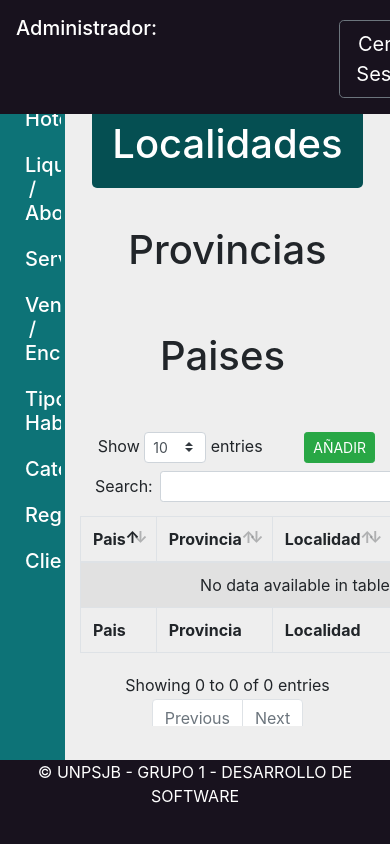
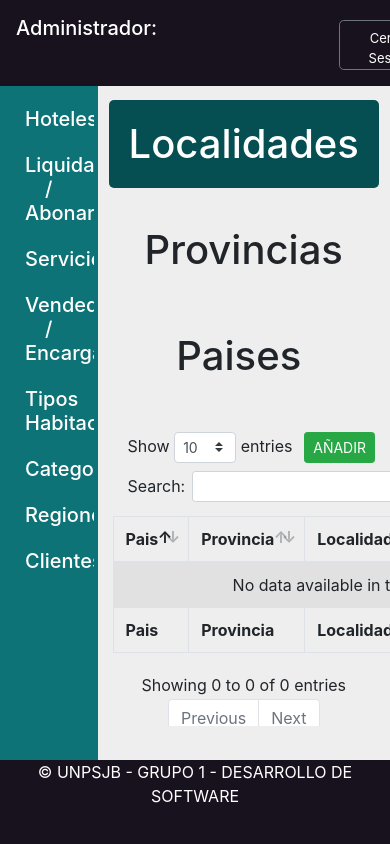
Before and after one commit to juanjca1990/Hotel-Overclock, a Django app: template core/templates/core/regionAdmin.html in a window 390 px wide. Run offline with Django 3.2, Linux system fonts and the light colour scheme; the template is opened without the code that fills it, so the values that code supplies are empty; parts of the project's set-up code (start-up, migrations or seed data) failed here and were passed over; some libraries are stand-ins or nearby versions.

Commit message:
feat(sidebar): hago responsive el sidebar

```diff
--- a/templates/base/base.html
+++ b/templates/base/base.html
@@ -36,14 +36,20 @@
     <!-- HEADER -->
     <div class="container-fluid mainHeader p-3 fixed-top">
         <div class="row">
-            <div class="col-5">
+            <div>
+                <button id="hamburger-menu" class="btn btn-primary d-none menu position-absolute dis" style="z-index: 100;">
+                    ☰
+                </button>
+            </div>
+            <div class="col-8">
                 {% block header %}
 
                 {% endblock header %}
 
             </div>
-            <div class="col-5">
+            <div class="col-2">
                 {% block headerContenido %}
+
                 {% endblock headerContenido %}
 
              {% block carrito %}
@@ -53,19 +59,19 @@
 
                 {% block cerrarSecion %}
                     <button onclick="location.href='/core/logout'" style="text-decoration:none; align-items:right;"
-                    class="rounded-1 btn btn-lg btn-outline-secondary text-white float-center mt-1  "> Cerrar Sesion
+                    class="botonCerrarSesion rounded-1 btn btn-lg btn-outline-secondary text-white float-center mt-1  "> Cerrar Sesion
                     </button>
                 {% endblock cerrarSecion %}
-
-
 
             </div>
         </div>
     </div>
 
+
     <!-- opciones + contenido -->
     <div class="container-fluid position-fixed  miEstiloPiola">
         <div class="row">
+
             <!-- SIDEBAR -->
             <div class="col-2 px-1" id="sticky-sidebar">
                 <div class="nav flex-column flex-nowrap vh-100 overflow-auto text-white p-2 pt-4 ">
@@ -89,8 +95,67 @@
 
             </div>
         </div>
+
     </div>
 
+
+
+
+    <style>
+
+
+        @media (max-width: 1100px) {
+            #hamburger-menu {
+                display: block;
+                margin-top: 30px;
+            }
+
+
+            .botonCerrarSesion{
+                width: 100px;
+                height: 50px;
+                font-size: small;
+            }
+
+        }
+
+    </style>
+
+    <script>
+        document.addEventListener('DOMContentLoaded', () => {
+            const sidebar = document.getElementById('sticky-sidebar');
+            const hamburgerMenu = document.getElementById('hamburger-menu');
+            const body = document.getElementById('main');
+
+            // Función para controlar el estado del sidebar
+            const checkSidebar = () => {
+                if (window.innerWidth > 1100) {
+                    sidebar.classList.remove('active'); // Desactiva el sidebar si el ancho es mayor a 1100px
+                    sidebar.classList.remove('col-3'); // Desactiva el sidebar si el ancho es mayor a 1100px
+                    sidebar.classList.add('col-2'); // Desactiva el sidebar si el ancho es mayor a 1100px
+                    body.classList.remove('col-9'); // Desactiva el sidebar si el ancho es mayor a 1100px
+                    body.classList.add('col-10'); // Desactiva el sidebar si el ancho es mayor a 1100px
+                }
+                if (window.innerWidth < 1100) {
+                    sidebar.classList.remove('col-2'); // Desactiva el sidebar si el ancho es mayor a 1100px
+                    sidebar.classList.add('col-3'); // Desactiva el sidebar si el ancho es mayor a 1100px
+                    body.classList.remove('col-10'); // Desactiva el sidebar si el ancho es mayor a 1100px
+                    body.classList.add('col-9'); // Desactiva el sidebar si el ancho es mayor a 1100px
+                }
+            };
+
+            // Evento de clic en el menú hamburguesa
+            hamburgerMenu.addEventListener('click', () => {
+                sidebar.classList.toggle('active');
+            });
+
+            // Detectar cambios en el tamaño de la pantalla
+            window.addEventListener('resize', checkSidebar);
+
+            // Llamar la función al cargar la página para establecer el estado inicial
+            checkSidebar();
+        });
+    </script>
 
 
 
```
